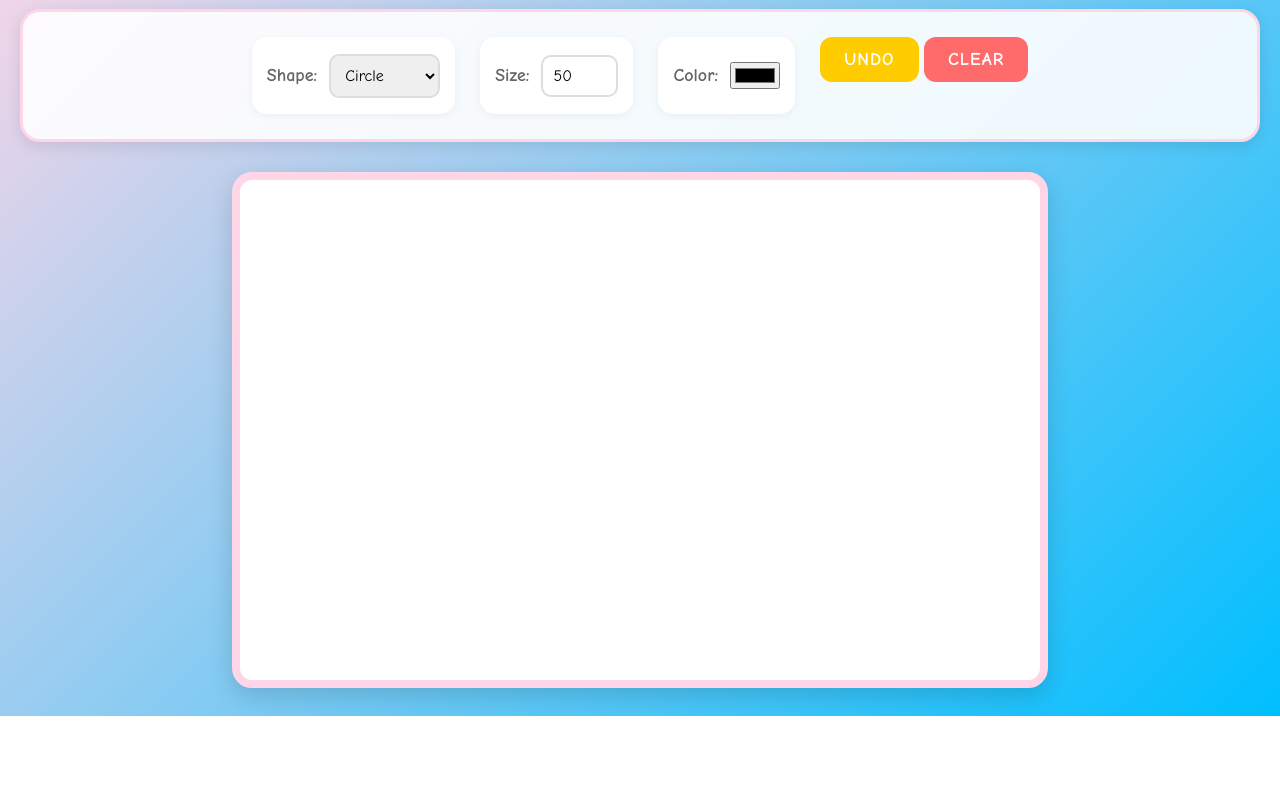
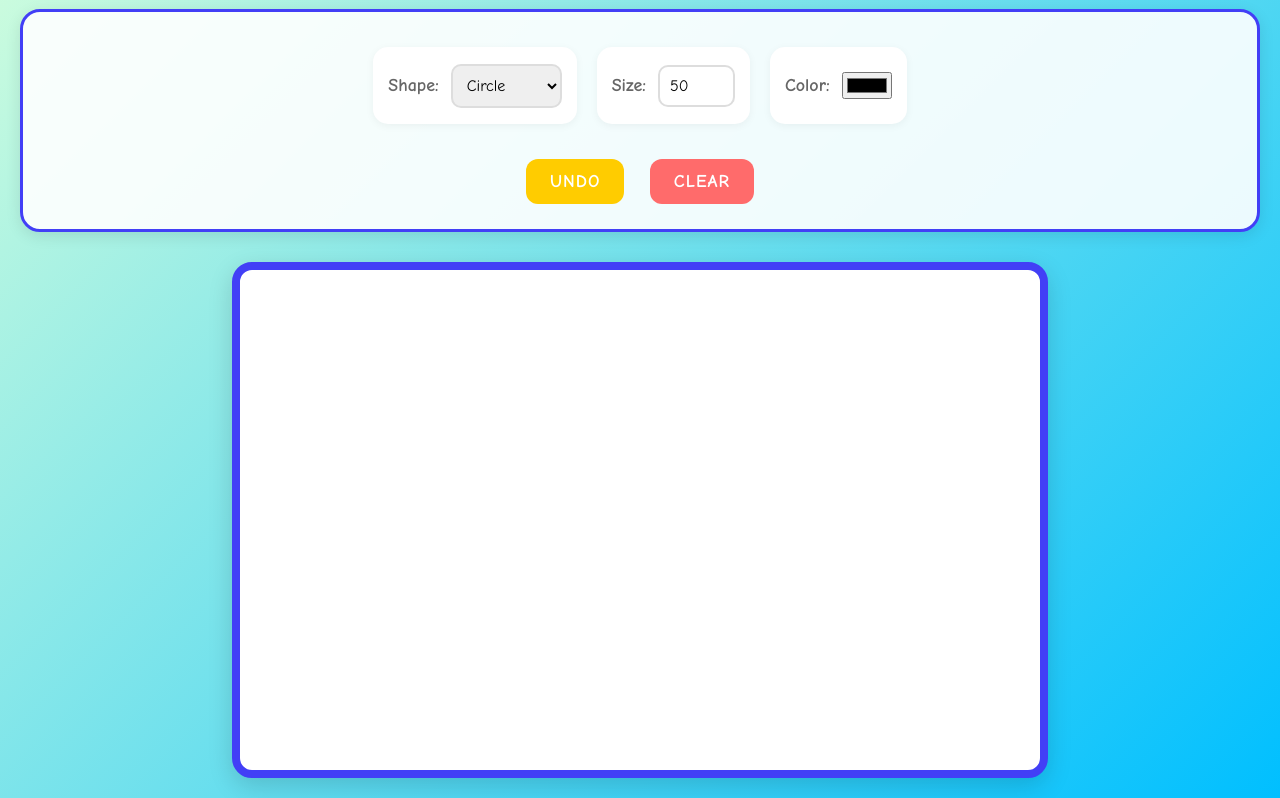
Before and after one commit to zshan-dev/Canvas, a plain HTML site: page index.html in a window 1280 px wide. Shown: the part 124-922 px from the top of the page. Before the commit the page ends 840 px from the top, so only its background shows below. Drawn offline with Linux system fonts and the light colour scheme.

Commit message:
Fixed button and options arrangement, updated colors

```diff
--- a/css/styles.css
+++ b/css/styles.css
@@ -1,17 +1,22 @@
 body {
     font-family: 'Comic Sans MS', 'Chalkboard SE', cursive;
     text-align: center;
-    background: linear-gradient(135deg, #ffd6e7, #00bfff);
+    background: linear-gradient(135deg, #d6ffdc, #00bfff);
     margin: 0;
     padding: 20px;
     min-height: 100vh;
 }
 
 h1 {
-    color: #ff6b6b;
+    color: #6b7fff;
     margin-bottom: 25px;
     font-size: 3em;
     text-shadow: 3px 3px 0px #ffffff;
+}
+
+#options{
+    display: flex;
+    justify-content: center;
 }
 
 .controls {
@@ -21,13 +26,15 @@ h1 {
     box-shadow: 0 4px 15px rgba(0,0,0,0.1);
     margin-bottom: 30px;
     display: flex;
+    flex-direction: column;
     justify-content: center;
     gap: 25px;
     flex-wrap: wrap;
-    border: 3px solid #ffd6e7;
+    border: 3px solid #423ff6;
 }
 
 .control-group {
+    margin:10px;
     display: flex;
     align-items: center;
     gap: 12px;
@@ -53,7 +60,7 @@ select, input[type="number"] {
 
 select:focus, input:focus {
     outline: none;
-    border-color: #ff9ecd;
+    border-color: #423ff6;
 }
 
 button {
@@ -61,6 +68,8 @@ button {
     border: none;
     border-radius: 12px;
     cursor: pointer;
+    margin-right:10px;
+    margin-left: 10px;
     font-weight: bold;
     font-size: 18px;
     font-family: inherit;
@@ -79,12 +88,13 @@ button {
 }
 
 button:hover {
+    transform: translateY(-2px);
     opacity: 0.9;
 }
 
 canvas {
     background-color: white;
-    border: 8px solid #ffd6e7;
+    border: 8px solid #423ff6;
     border-radius: 20px;
     box-shadow: 0 8px 25px rgba(0,0,0,0.15);
     display: block;
@@ -93,7 +103,7 @@ canvas {
 
 /* Rainbow border animation for canvas, code idea from https://forum.freecodecamp.org/t/keyframes-rainbow/504817*/
 @keyframes rainbow {
-    0% { border-color: #ff9ecd; }
+    0% { border-color: #d7d6ff; }
     25% { border-color: #91e6ff; }
     50% { border-color: #9dff91; }
     75% { border-color: #ffdb91; }
--- a/index.html
+++ b/index.html
@@ -16,6 +16,7 @@
 <body>
     <h1>🎨 DoodleWorld 🖌️</h1>
     <div class="controls">
+        <div id ="options">
             <div class="control-group">
                 <h3 id="shape-label">Shape:</h3>
                 <select id="shape">
@@ -24,18 +25,16 @@
                     <option value="triangle">Triangle</option>
                 </select>
             </div>
-
             <div class="control-group">
                 <h3 id="size-label">Size:</h3>
                 <input type="number" id="size" value="50" min="10" max="200">
             </div>
-
             <div class="control-group">
                 <h3 id="color-label">Color:</h3>
                 <input type="color" id="color" value="#000000">
             </div>
-        <div>
-
+        </div>
+        <div id ="btn">
             <button id="undo">Undo</button>
             <button id="clear">Clear</button>
         </div>
--- a/js/app.js
+++ b/js/app.js
@@ -5,17 +5,17 @@
  */
 
 window.addEventListener("load", function () {
-  const canvas = document.getElementById("canvas");
-  const ctx = canvas.getContext("2d");
+  let canvas = document.getElementById("canvas");
+  let ctx = canvas.getContext("2d");
 
   canvas.width = 800;
   canvas.height = 500;
 
-  const shapeSelect = document.getElementById("shape");
-  const sizeInput = document.getElementById("size");
-  const colorInput = document.getElementById("color");
-  const undoButton = document.getElementById("undo");
-  const clearButton = document.getElementById("clear");
+  let shapeSelect = document.getElementById("shape");
+  let sizeInput = document.getElementById("size");
+  let colorInput = document.getElementById("color");
+  let undoButton = document.getElementById("undo");
+  let clearButton = document.getElementById("clear");
 
   // Array to store all shapes
   let shapes = [];
```
Lines whose indentation alone changed are shown as unchanged.
